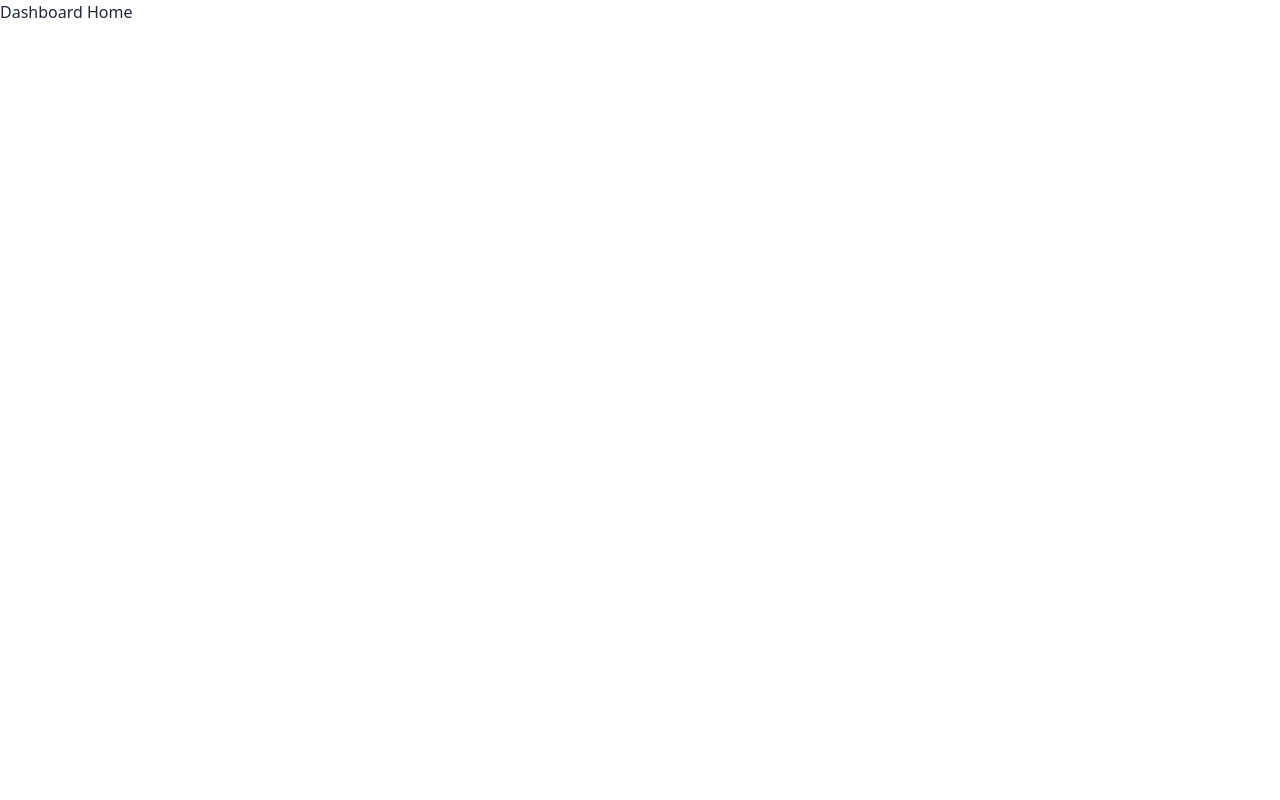
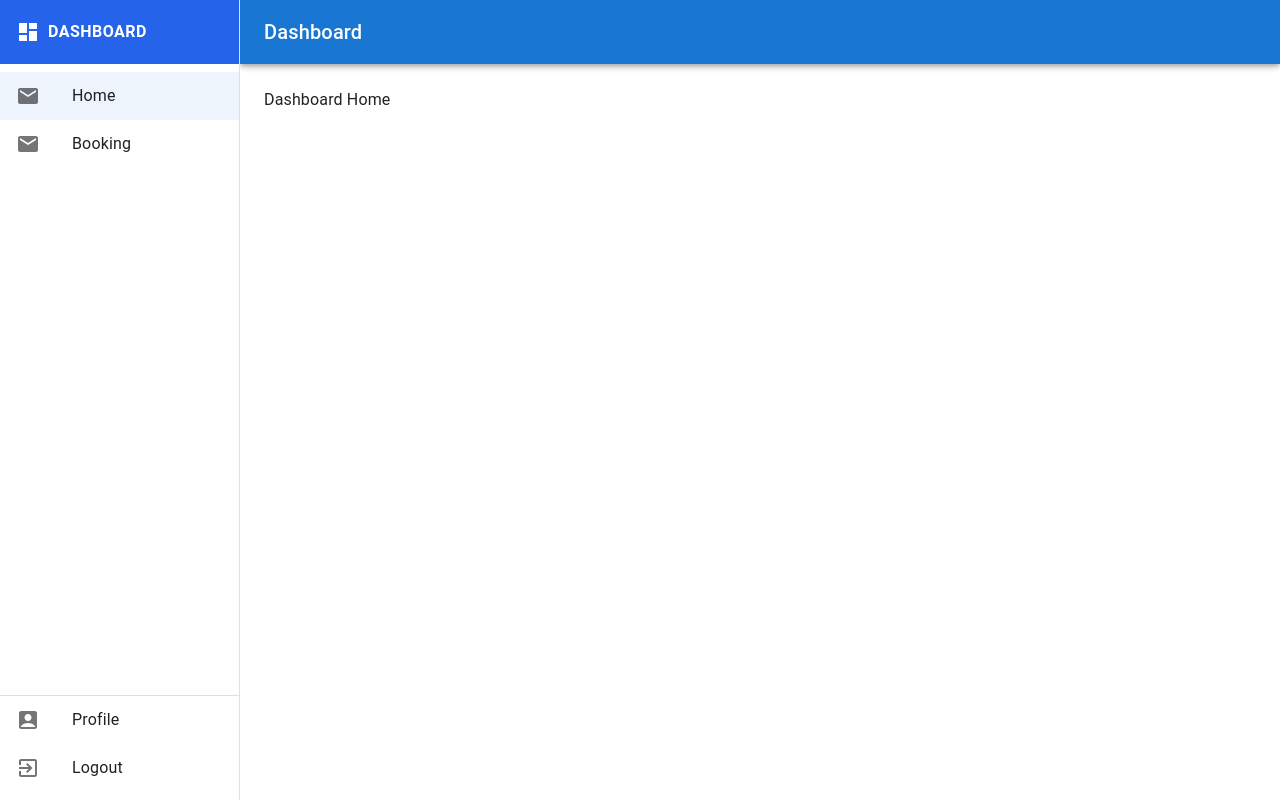
Before and after one commit to mdabarik/product-pulse-mern-app-client, a React (Vite) app: page /dashboard in a window 1280 px wide. Built offline with nearby package versions, Linux system fonts and the light colour scheme.

Commit message:
dashboard layout added

```diff
--- a/package.json
+++ b/package.json
@@ -10,10 +10,7 @@
     "preview": "vite preview"
   },
   "dependencies": {
-    "@emotion/react": "^11.11.1",
-    "@emotion/styled": "^11.11.0",
     "@mui/icons-material": "^5.14.18",
-    "@mui/material": "^5.14.18",
     "@mui/styled-engine-sc": "^6.0.0-alpha.6",
     "firebase": "^10.6.0",
     "localforage": "^1.10.0",
--- /dev/null
+++ b/src/components/Dashboard/DashboardHeader/DashboardHeader.jsx
@@ -0,0 +1,37 @@
+import AppBar from '@mui/material/AppBar';
+import Toolbar from '@mui/material/Toolbar';
+import IconButton from '@mui/material/IconButton';
+import MenuIcon from '@mui/icons-material/Menu';
+import Typography from '@mui/material/Typography';
+
+
+
+const drawerWidth = 240;
+const DashboardHeader = ({handleDrawerToggle}) => {
+    return (
+        <AppBar
+                position="fixed"
+                sx={{
+                    width: { sm: `calc(100% - ${drawerWidth}px)` },
+                    ml: { sm: `${drawerWidth}px` },
+                }}
+            >
+                <Toolbar>
+                    <IconButton
+                        color="inherit"
+                        aria-label="open drawer"
+                        edge="start"
+                        onClick={handleDrawerToggle}
+                        sx={{ mr: 2, display: { sm: 'none' } }}
+                    >
+                        <MenuIcon />
+                    </IconButton>
+                    <Typography variant="h6" noWrap component="div">
+                        Dashboard
+                    </Typography>
+                </Toolbar>
+            </AppBar>
+    );
+};
+
+export default DashboardHeader;
--- /dev/null
+++ b/src/components/Dashboard/MenuItems/MenuItems.jsx
@@ -0,0 +1,31 @@
+import ListItem from '@mui/material/ListItem';
+import ListItemButton from '@mui/material/ListItemButton';
+import ListItemIcon from '@mui/material/ListItemIcon';
+import MailIcon from '@mui/icons-material/Mail';
+import ListItemText from '@mui/material/ListItemText';
+
+
+const MenuItems = () => {
+    return (
+        <>
+            <ListItem disablePadding selected={true}>
+                <ListItemButton>
+                    <ListItemIcon>
+                        <MailIcon />
+                    </ListItemIcon>
+                    <ListItemText primary="Home" />
+                </ListItemButton>
+            </ListItem>
+            <ListItem disablePadding>
+                <ListItemButton>
+                    <ListItemIcon>
+                        <MailIcon />
+                    </ListItemIcon>
+                    <ListItemText primary="Booking" />
+                </ListItemButton>
+            </ListItem>
+        </>
+    );
+};
+
+export default MenuItems;
--- a/src/layout/DashboardLayout.jsx
+++ b/src/layout/DashboardLayout.jsx
@@ -1,11 +1,178 @@
+// import { Outlet } from 'react-router-dom';
+
+// const DashboardLayout = () => {
+//     return (
+//         <div>
+//             <Outlet></Outlet>
+//         </div>
+//     );
+// };
+
+// export default DashboardLayout;
+
+
+// const drawer = (
+//     <div>
+//         <Toolbar />
+//         <Divider />
+//         <List>
+//             <ListItem disablePadding selected="true">
+//                 <ListItemButton>
+//                     <ListItemIcon>
+//                         <MailIcon />
+//                     </ListItemIcon>
+//                     <ListItemText primary="Home" />
+//                 </ListItemButton>
+//             </ListItem>
+//             <ListItem disablePadding>
+//                 <ListItemButton>
+//                     <ListItemIcon>
+//                         <MailIcon />
+//                     </ListItemIcon>
+//                     <ListItemText primary="Booking" />
+//                 </ListItemButton>
+//             </ListItem>
+//         </List>
+
+
+//         <Divider />
+//         <List>
+//             <ListItem disablePadding>
+//                 <ListItemButton>
+//                     <ListItemIcon>
+//                        <AccountBoxIcon />
+//                     </ListItemIcon>
+//                     <ListItemText primary="Profile" />
+//                 </ListItemButton>
+//             </ListItem>
+//             <ListItem disablePadding>
+//                 <ListItemButton>
+//                     <ListItemIcon>
+//                         <ExitToAppIcon />
+//                     </ListItemIcon>
+//                     <ListItemText primary="Logout" />
+//                 </ListItemButton>
+//             </ListItem>
+//         </List>
+
+//     </div>
+// );
+
+
+import * as React from 'react';
+import Box from '@mui/material/Box';
+import CssBaseline from '@mui/material/CssBaseline';
+import Divider from '@mui/material/Divider';
+import Drawer from '@mui/material/Drawer';
+import List from '@mui/material/List';
+import ListItem from '@mui/material/ListItem';
+import ListItemButton from '@mui/material/ListItemButton';
+import ListItemIcon from '@mui/material/ListItemIcon';
+import ListItemText from '@mui/material/ListItemText';
+import Toolbar from '@mui/material/Toolbar';
+import AccountBoxIcon from '@mui/icons-material/AccountBox';
+import ExitToAppIcon from '@mui/icons-material/ExitToApp';
+import Button from '@mui/material/Button';
+import DashboardIcon from '@mui/icons-material/Dashboard';
 import { Outlet } from 'react-router-dom';
+import MenuItems from '../components/Dashboard/MenuItems/MenuItems';
+import DashboardHeader from '../components/Dashboard/DashboardHeader/DashboardHeader';
 
+
+const drawerWidth = 240;
 const DashboardLayout = () => {
-    return (
-        <div>
-            <Outlet></Outlet>
+    const [mobileOpen, setMobileOpen] = React.useState(false);
+
+    const handleDrawerToggle = () => {
+        setMobileOpen(!mobileOpen);
+    };
+
+    const drawer = (
+        <div className='flex flex-col justify-between h-[100%]'>
+            {/* <Toolbar /> */}
+            <div>
+                <div className='px-4 py-[10px] bg-blue-600 text-white'>
+                    <DashboardIcon></DashboardIcon>
+                    <Button sx={{ fontSize: '16px', color: 'white', fontWeight: 'bold', padding: '8px' }} size="large">Dashboard</Button>
+                </div>
+                {/* <Divider /> */}
+                <List>
+                    <MenuItems></MenuItems>
+                </List>
+            </div>
+
+
+            <List>
+                <Divider />
+                <ListItem disablePadding>
+                    <ListItemButton>
+                        <ListItemIcon>
+                            <AccountBoxIcon />
+                        </ListItemIcon>
+                        <ListItemText primary="Profile" />
+                    </ListItemButton>
+                </ListItem>
+                <ListItem disablePadding>
+                    <ListItemButton>
+                        <ListItemIcon>
+                            <ExitToAppIcon />
+                        </ListItemIcon>
+                        <ListItemText primary="Logout" />
+                    </ListItemButton>
+                </ListItem>
+            </List>
+
         </div>
     );
-};
+
+    return (
+        <Box sx={{ display: 'flex' }}>
+            <CssBaseline />
+            <DashboardHeader handleDrawerToggle={handleDrawerToggle}></DashboardHeader>
+
+            <Box
+                component="nav"
+                sx={{ width: { sm: drawerWidth }, flexShrink: { sm: 0 } }}
+                aria-label="mailbox folders"
+            >
+                {/* The implementation can be swapped with js to avoid SEO duplication of links. */}
+                <Drawer
+                    variant="temporary"
+                    open={mobileOpen}
+                    onClose={handleDrawerToggle}
+                    ModalProps={{
+                        keepMounted: true, // Better open performance on mobile.
+                    }}
+                    sx={{
+                        display: { xs: 'block', sm: 'none' },
+                        '& .MuiDrawer-paper': { boxSizing: 'border-box', width: drawerWidth },
+                    }}
+                >
+                    {drawer}
+                </Drawer>
+                <Drawer
+                    variant="permanent"
+                    sx={{
+                        display: { xs: 'none', sm: 'block' },
+                        '& .MuiDrawer-paper': { boxSizing: 'border-box', width: drawerWidth },
+                    }}
+                    open
+                >
+                    {drawer}
+                </Drawer>
+            </Box>
+            <Box
+                component="main"
+                sx={{ flexGrow: 1, p: 3, width: { sm: `calc(100% - ${drawerWidth}px)` } }}
+            >
+                <Toolbar />
+
+                {/* render your content here */}
+                <Outlet></Outlet>
+
+            </Box>
+        </Box>
+    );
+}
 
 export default DashboardLayout;
```
Also changed, not shown: 1 other file (tests, documents, lock files or other folders).
